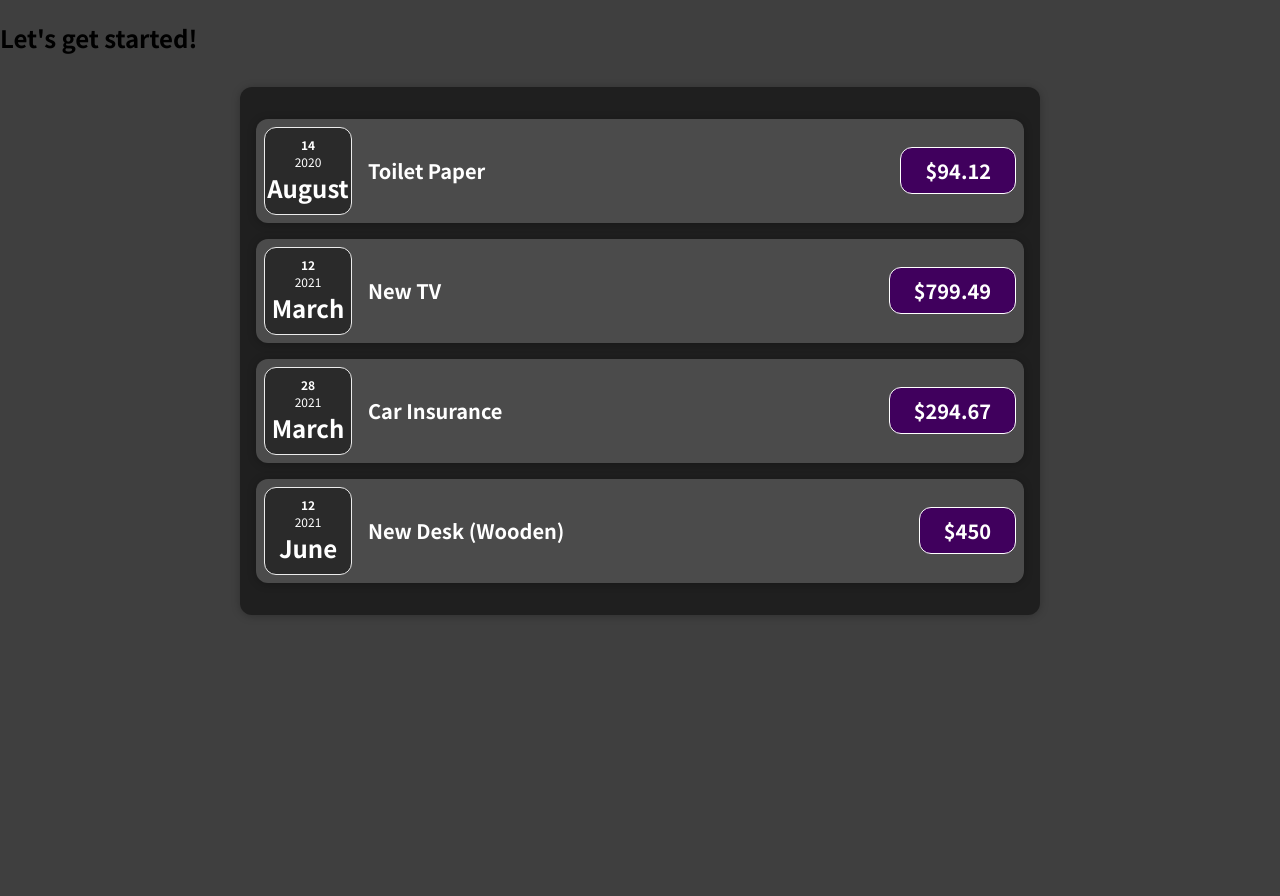
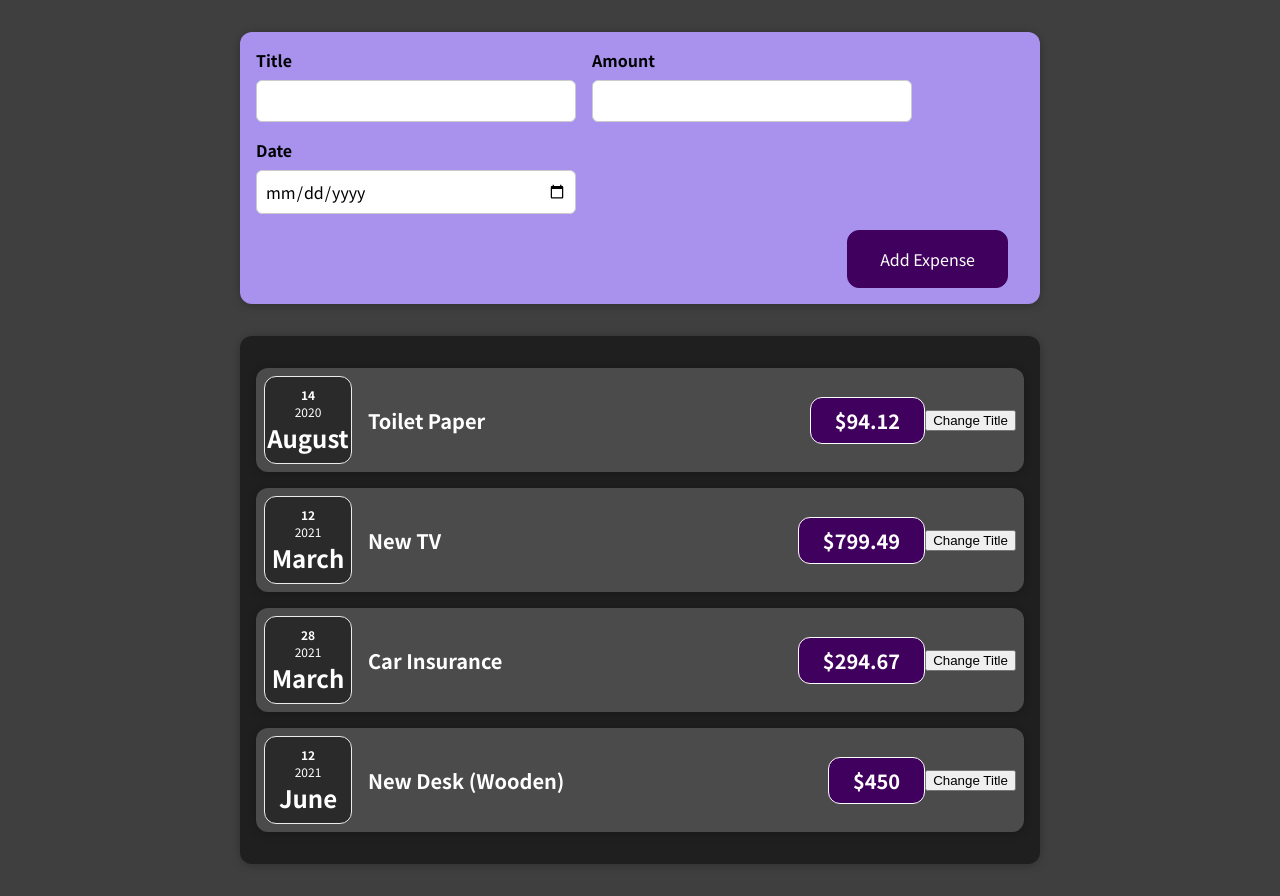
Before and after one commit to Isuama/React, a React (Create React App) app in the folder 01-starting-setup/: page / in a window 1280 px wide. Before the commit the page ends 800 px from the top, so only its background shows below. Built offline with nearby package versions, Linux system fonts and the light colour scheme.

Commit message:
commiting new changes

```diff
--- a/01-starting-setup/src/App.js
+++ b/01-starting-setup/src/App.js
@@ -1,4 +1,5 @@
 import Expenses from "./components/Expenses";
+import NewExpense from "./components/NewExpense/NewExpense";
 
 function App() {
   const expenses = [
@@ -25,7 +26,7 @@
 
   return (
     <div>
-      <h2>Let's get started!</h2>
+      <NewExpense/>
       <Expenses items={expenses} />
     </div>
   );
--- a/01-starting-setup/src/components/ExpenseItem.js
+++ b/01-starting-setup/src/components/ExpenseItem.js
@@ -1,15 +1,25 @@
+import React, { useState } from "react";
+
 import ExpenseDate from "./ExpenseDate";
-import Card from "./Card";
+import Card from "./UI/Card";
 import "./ExpenseItem.css";
 
 function ExpenseItem(props) {
+  const [title, setTitle] = useState(props.title);
+
+  const clickHandler = () => {
+    setTitle("Updated");
+    console.log(title);
+  };
+
   return (
-    <Card className='expense-item'>
+    <Card className="expense-item">
       <ExpenseDate date={props.date} />
-      <div className='expense-item__description'>
-        <h2>{props.title}</h2>
-        <div className='expense-item__price'>${props.amount}</div>
+      <div className="expense-item__description">
+        <h2>{title}</h2>
+        <div className="expense-item__price">${props.amount}</div>
       </div>
+      <button onClick={clickHandler}>Change Title</button>
     </Card>
   );
 }
--- a/01-starting-setup/src/components/Expenses.js
+++ b/01-starting-setup/src/components/Expenses.js
@@ -1,4 +1,4 @@
-import Card from "./Card";
+import Card from "./UI/Card";
 import ExpenseItem from "./ExpenseItem";
 import "./Expenses.css";
 
--- /dev/null
+++ b/01-starting-setup/src/components/NewExpense/ExpenseForm.css
@@ -0,0 +1,26 @@
+.new-expense__controls {
+  display: flex;
+  flex-wrap: wrap;
+  gap: 1rem;
+  margin-bottom: 1rem;
+  text-align: left;
+}
+
+.new-expense__control label {
+  font-weight: bold;
+  margin-bottom: 0.5rem;
+  display: block;
+}
+
+.new-expense__control input {
+  font: inherit;
+  padding: 0.5rem;
+  border-radius: 6px;
+  border: 1px solid #ccc;
+  width: 20rem;
+  max-width: 100%;
+}
+
+.new-expense__actions {
+  text-align: right;
+}
--- /dev/null
+++ b/01-starting-setup/src/components/NewExpense/ExpenseForm.js
@@ -0,0 +1,33 @@
+import React from "react";
+import "./ExpenseForm.css";
+
+const ExpenseForm = () => {
+
+    const titleChangeEventHandler = (event) => {
+        console.log(event.target.value);
+    };
+
+  return (
+    <form>
+      <div className="new-expense__controls">
+        <div className="new-expense__control">
+          <label>Title</label>
+          <input type="text" onChange={titleChangeEventHandler} />
+        </div>
+        <div className="new-expense__control">
+          <label>Amount</label>
+          <input type="number" min="0.01" step="0.01" />
+        </div>
+        <div className="new-expense__control">
+          <label>Date</label>
+          <input type="date" min="2019-01-01" max="2022-12-31" />
+        </div>
+      </div>
+      <div className="new-expense__actions">
+        <button type="submit"> Add Expense </button>
+      </div>
+    </form>
+  );
+};
+
+export default ExpenseForm;
--- /dev/null
+++ b/01-starting-setup/src/components/NewExpense/NewExpense.css
@@ -0,0 +1,38 @@
+.new-expense {
+  background-color: #a892ee;
+  padding: 1rem;
+  margin: 2rem auto;
+  width: 50rem;
+  max-width: 95%;
+  border-radius: 12px;
+  text-align: center;
+  box-shadow: 0 1px 8px rgba(0, 0, 0, 0.25);
+}
+
+.new-expense button {
+  font: inherit;
+  cursor: pointer;
+  padding: 1rem 2rem;
+  border: 1px solid #40005d;
+  background-color: #40005d;
+  color: white;
+  border-radius: 12px;
+  margin-right: 1rem;
+}
+
+.new-expense button:hover,
+.new-expense button:active {
+  background-color: #510674;
+  border-color: #510674;
+}
+
+.new-expense button.alternative {
+  color: #220131;
+  border-color: transparent;
+  background-color: transparent;
+}
+
+.new-expense button.alternative:hover,
+.new-expense button.alternative:active {
+  background-color: #ddb3f8;
+}
--- /dev/null
+++ b/01-starting-setup/src/components/NewExpense/NewExpense.js
@@ -0,0 +1,11 @@
+import React from "react";
+import "./NewExpense.css";
+import ExpenseForm from "./ExpenseForm";
+
+const NewExpense = () => {
+  return <div className="new-expense">
+    <ExpenseForm/>
+  </div>;
+};
+
+export default NewExpense;
```
Also changed, not shown: 01-starting-setup/src/components/UI/Card.css (renamed from 01-starting-setup/src/components/Card.css), 01-starting-setup/src/components/UI/Card.js (renamed from 01-starting-setup/src/components/Card.js), 1 other file (tests, documents, lock files or other folders).
